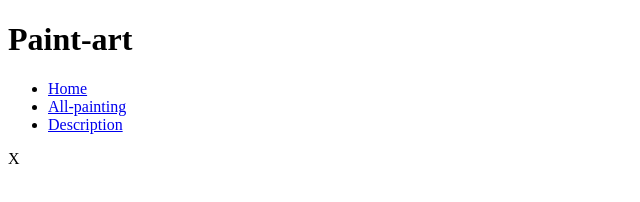
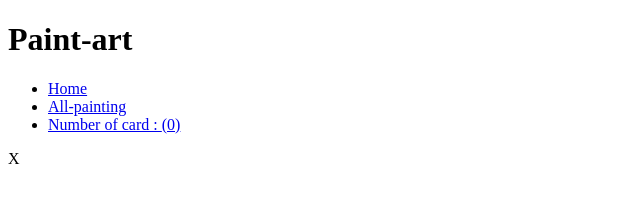
Before and after one commit to tchasinga/API-capstone-project, a website: page src/index.html in a window 1280 px wide. Shown: the full height of the page, 0-640 px from the left. Drawn offline with nearby package versions, Linux system fonts and the light colour scheme.

Commit message:
new commit

```diff
--- a/src/index.html
+++ b/src/index.html
@@ -16,7 +16,7 @@
         <ul>
           <li><a class="navLinks" href="#">Home</a></li>
           <li><a class="navLinks" href="#">All-painting</a></li>
-          <li><a class="navLinks" href="#">Description</a></li>
+          <li><a class="navLinks NumberOfElement" href="#">Number of card : <span class="CardNumber">(0)</span></a></li>
         </ul>
       </nav>
     </header>
--- a/src/index.js
+++ b/src/index.js
@@ -4,6 +4,7 @@ import initializeModal from './modules/details-modal.js';
 import url from './modules/ApiLink.js';
 import { getAllLikes } from './modules/Involvementapi.js';
 import SetLikes from './modules/LikeEvent.js';
+import displayNumberOfCard from './modules/CardCart.js';
 
 const displayResult = document.querySelector('.getArtWork');
 const timeout = (ms) => new Promise((resolve) => setTimeout(resolve, ms));
@@ -56,3 +57,4 @@ await (async () => {
 
 initializeModal();
 SetLikes();
+displayNumberOfCard();
--- a/src/style/styles.css
+++ b/src/style/styles.css
@@ -94,6 +94,12 @@ button {
   cursor: pointer;
 }
 
+.CardNumber{
+  margin-left: 5px;
+  font-weight: 600;
+  color: #664747;
+}
+
 /* Responsive styles for screen width <= 480px */
 
 @media only screen and (width <= 480px) {
```
Also changed, not shown: src/modules/CardCart.js (added, +8 -0 lines).
